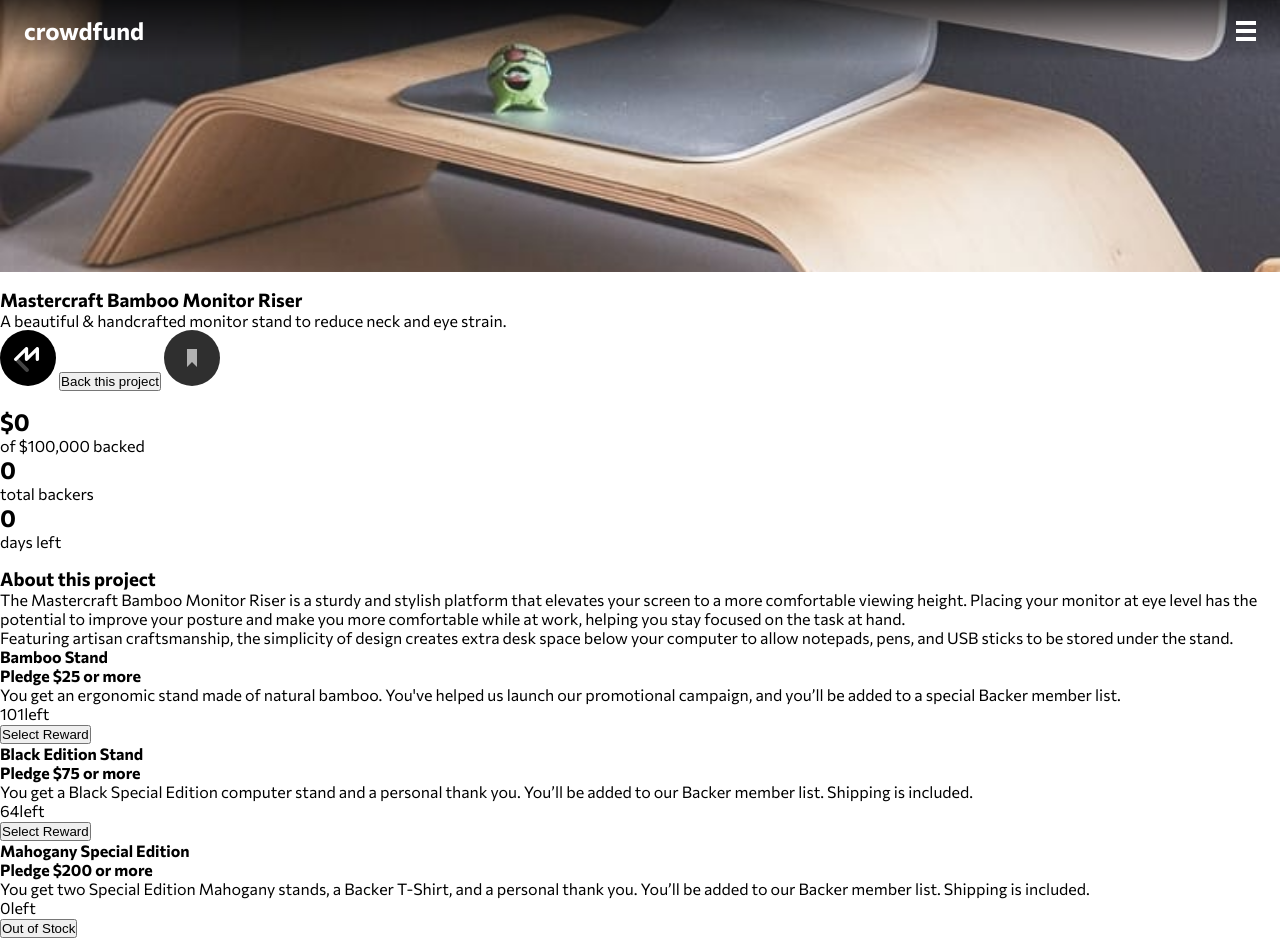
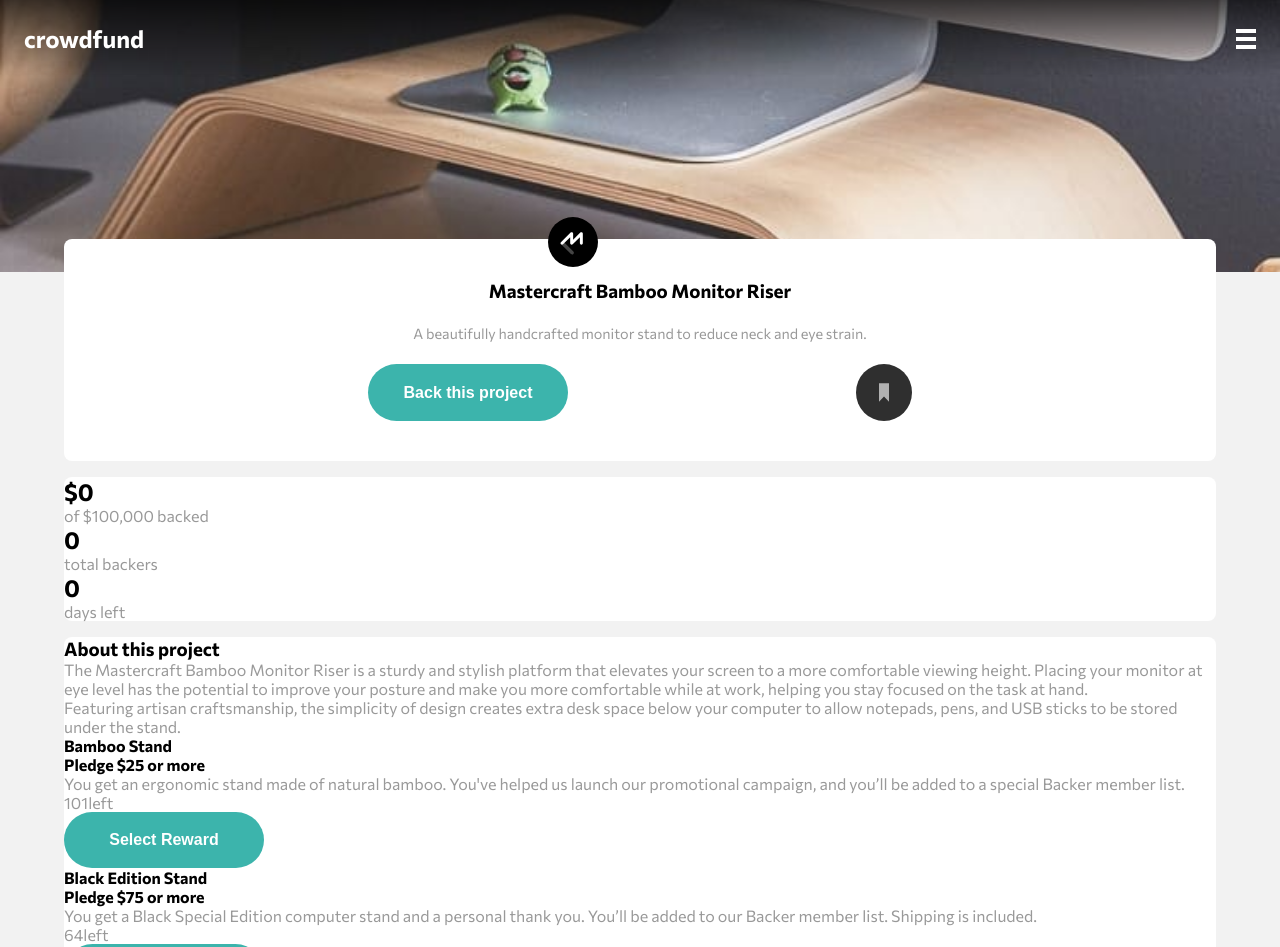
Before and after one commit to Lemano15/crowdFunding-Product-Page, a plain HTML site: page crowdfunding-product-page-main/index.html in a window 1280 px wide. Shown: the top 947 px of the page. Drawn offline with Linux system fonts and the light colour scheme.

Commit message:
contentHeading styling & small adjustments

```diff
--- a/crowdfunding-product-page-main/index.html
+++ b/crowdfunding-product-page-main/index.html
@@ -20,7 +20,7 @@
 </head>
 
 <body>
-  <header id="mastHead">
+  <header id="mastHead" class="overlay">
     <!--Top navigation menu-->
     <nav id="nav">
       <h2 id="pageTitle">crowdfund</h2>
@@ -29,7 +29,7 @@
       alt="mobile navigation toggler"
       onclick="toggleNavigation()"/>
     <!--Dropdown links-->
-      <div id="navLinks">
+      <div id="navLinks" style="display:none">
         <a class="link" href="#">About</a>
         <a class="link" href="#">Discover</a>
         <a class="link" href="#">Get Started</a>
@@ -42,11 +42,13 @@
     <section id="contentHeading">
       <h3 class="projectTitle title">Mastercraft Bamboo Monitor Riser</h3>
       <p class="projectSubtitle">
-        A beautiful & handcrafted monitor stand to reduce neck and eye strain.
+        A beautifully handcrafted monitor stand to reduce neck and eye strain.
       </p>
-      <img src="images/logo-mastercraft.svg" alt="mastercraft logo"/>
-      <button>Back this project</button>
-      <img class="bookmark" src="images/icon-bookmark.svg"/>
+      <img id="logo" src="images/logo-mastercraft.svg" alt="mastercraft logo"/>
+      <div class="container">
+        <button id="backProjectBttn">Back this project</button>
+        <img id="bookmark" src="images/icon-bookmark.svg"/>
+      </div>
     </section>
 
     <section id="informatics">
@@ -102,7 +104,6 @@
         <button class="mahoganyBttn">Out of Stock</button>
       </article>
     </section>
-  </main>
 
     <section>
       <h3>Back this project</h3>
@@ -206,5 +207,6 @@
       <button id="gotItBttn">Got it!</button>
     </section>
     <script src="index.js"></script>
+  </main>
 </body>
 </html>
--- a/crowdfunding-product-page-main/index.js
+++ b/crowdfunding-product-page-main/index.js
@@ -6,8 +6,6 @@ function toggleNavigation() {
     if (navLinks.style.display == "none") {
         navLinks.style.display = "flex"
         mobileMenuBttn.src = "images/icon-close-menu.svg"
-        //navigationBar.style.height = '100vh'
-        //navigationBar.style.backgroundImage = "linear-Gradient(rgba(0, 0, 0, 0.5), rgba(0, 0, 0, 0.5));"
     }
     else {
         navLinks.style.display = "none"
--- a/crowdfunding-product-page-main/styles.css
+++ b/crowdfunding-product-page-main/styles.css
@@ -9,6 +9,7 @@ TYPOGRAPHY
 
 body {
     font-family: 'Commissioner', sans-serif;
+    background-color:hsl(0, 0%, 95%);
 }
 
 #mastHead {
@@ -43,7 +44,19 @@ nav {
 }
 
 section {
-    margin: 1em 0;
+    background-color: white;
+}
+
+p {
+    font-weight: 400;
+    color:hsl(0, 0%, 60%);
+}
+
+button {
+    background-color: hsl(176, 50%, 47%);
+    color: white;
+    border: none;
+    font-weight: 700;
 }
 
 /*******
@@ -53,6 +66,8 @@ SPACING & ALIGNMENT
 #mastHead {
     margin: 0;
     height: 34vh;
+    position: relative;
+    z-index: 1;
 }
 
 nav {
@@ -63,7 +78,7 @@ nav {
     flex-wrap: wrap;
     position: fixed;
     width: 100%;
-    padding: 1em 0;
+    padding: 1.5em 0;
 }
 
 #pageTitle {
@@ -86,6 +101,7 @@ nav {
     max-height: 200px;
     max-width: 500px;
     border-radius: 10px;
+    z-index: -1;
 }
 
 .link {
@@ -93,10 +109,68 @@ nav {
     padding: 1.3em;
 }
 
-#pageTitle {
+#webContent {
+    width: 90%;
+    margin: 0 auto;
+    padding: 1em;
+    position: relative;
+    top: -65px;
+}
+
+#contentHeading > img {
+    max-width: 50px;
+}
+
+#contentHeading {
+    display: flex;
+    flex-direction: column;
+    position: relative;
+    text-align: center;
+    padding: 2.5em 1em;
+    z-index: 2;
+}
+
+.projectTitle {
+    width: 80%;
+    margin: 0 auto;
+}
+
+.projectSubtitle {
+    width: 100%;
+    margin: 1.3em auto;
+    line-height: 25px;
+    font-size: .9rem;
+}
+
+#logo {
+    position: absolute;
+    top: -10%;
+    right: 0;
+    bottom: 0;
+    left: 42%;
+    order: -1;
+}
+
+.container {
+    display: flex;
+    justify-content: space-evenly;
+}
+
+button {
+    width: 70%;
+    margin: 0;
+    font-size: 1rem;
+    max-width: 200px;
+    padding: 1.2em;
+    border-radius: 50px;
+    cursor: pointer;
+    outline: none;
+}
+
+#bookmark {
 
 }
-
 section {
     margin: 1em 0;
+    border-radius: 8px;
 }
```
Lines whose indentation alone changed are shown as unchanged.
